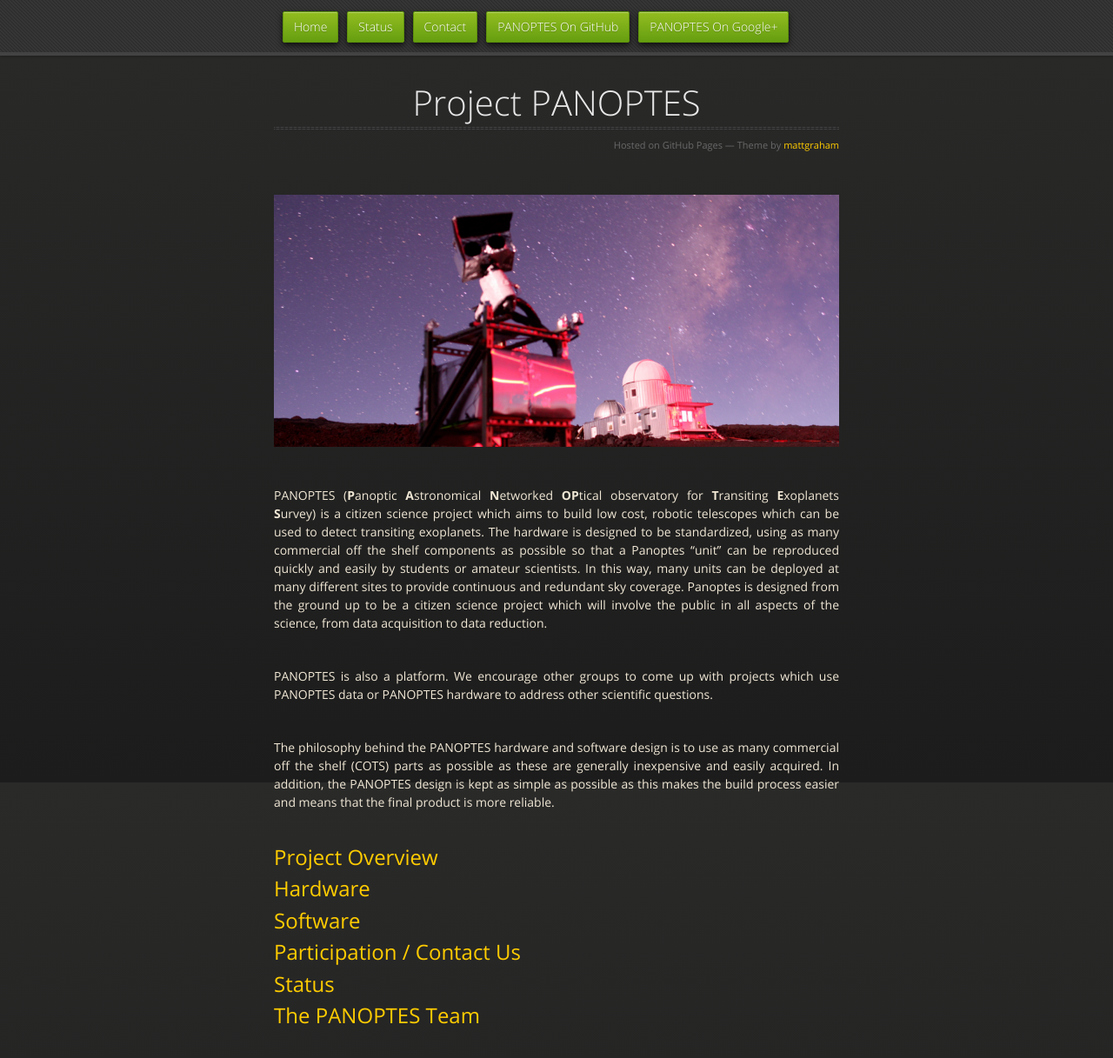
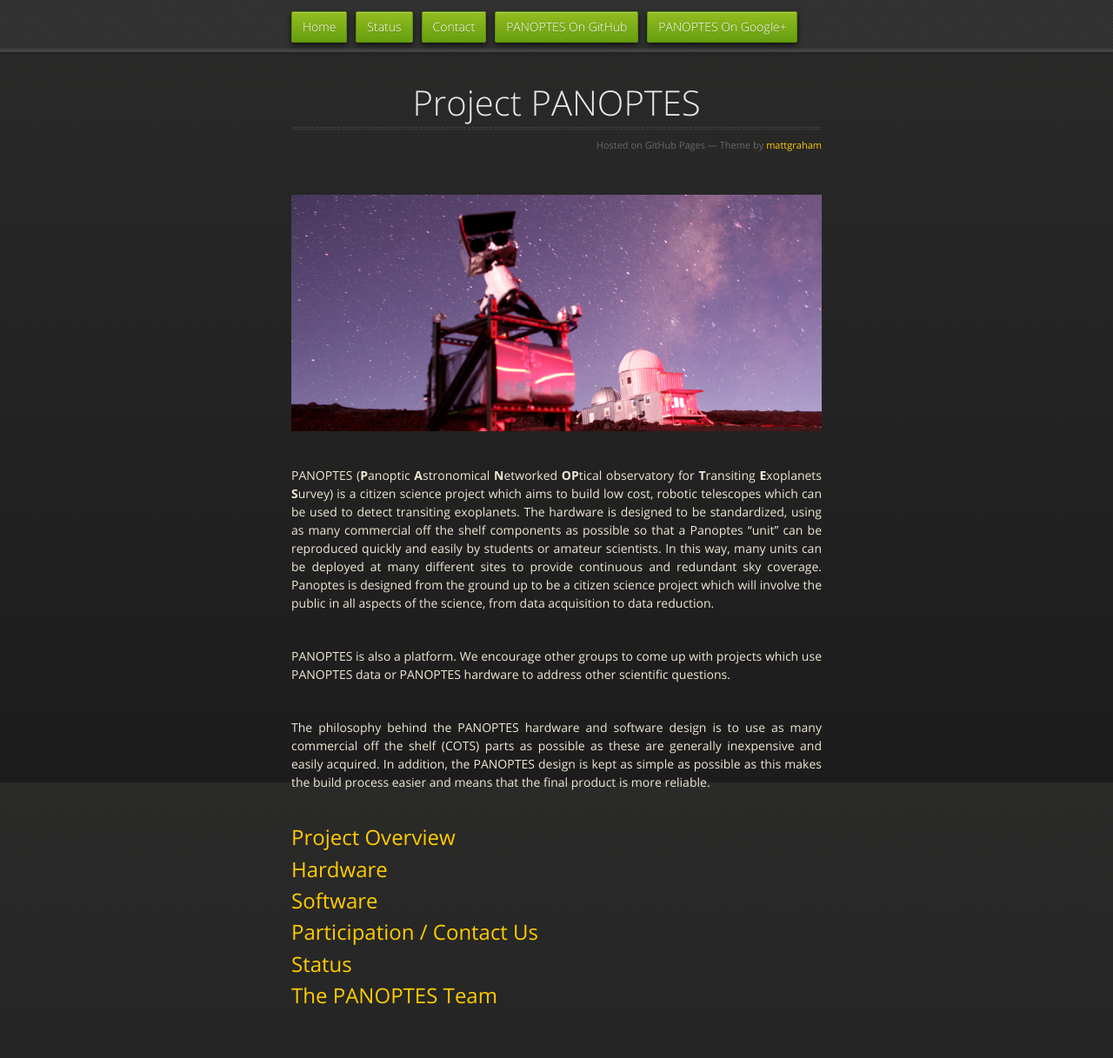
Before and after one commit to panoptes/panoptes.github.io, a Jekyll site: the page built from index.md, in a window 1280 px wide and 1281 px high. Shown: the top 1217 px of the window at 87% size. Built offline with Jekyll 4.4.1, drawn with Linux system fonts in a browser that asks for light colours; nearby versions of some CDN libraries.

Commit message:
Update default.html
Seeing what happens when I add twitter bootsrap in

```diff
--- a/_layouts/default.html
+++ b/_layouts/default.html
@@ -4,6 +4,17 @@
     <meta charset="utf-8">
     <meta http-equiv="X-UA-Compatible" content="chrome=1">
     <title>{{ page.title }}</title>
+
+    <!-- Latest compiled and minified CSS -->
+<link rel="stylesheet" href="https://maxcdn.bootstrapcdn.com/bootstrap/3.3.5/css/bootstrap.min.css">
+
+<!-- Optional theme -->
+<link rel="stylesheet" href="https://maxcdn.bootstrapcdn.com/bootstrap/3.3.5/css/bootstrap-theme.min.css">
+
+<!-- Latest compiled and minified JavaScript -->
+<script src="https://maxcdn.bootstrapcdn.com/bootstrap/3.3.5/js/bootstrap.min.js"></script>
+
+
     <link rel="stylesheet" href="stylesheets/styles.css">
     <link rel="stylesheet" href="stylesheets/github-dark.css">
     <script src="https://ajax.googleapis.com/ajax/libs/jquery/1.7.1/jquery.min.js"></script>
```
